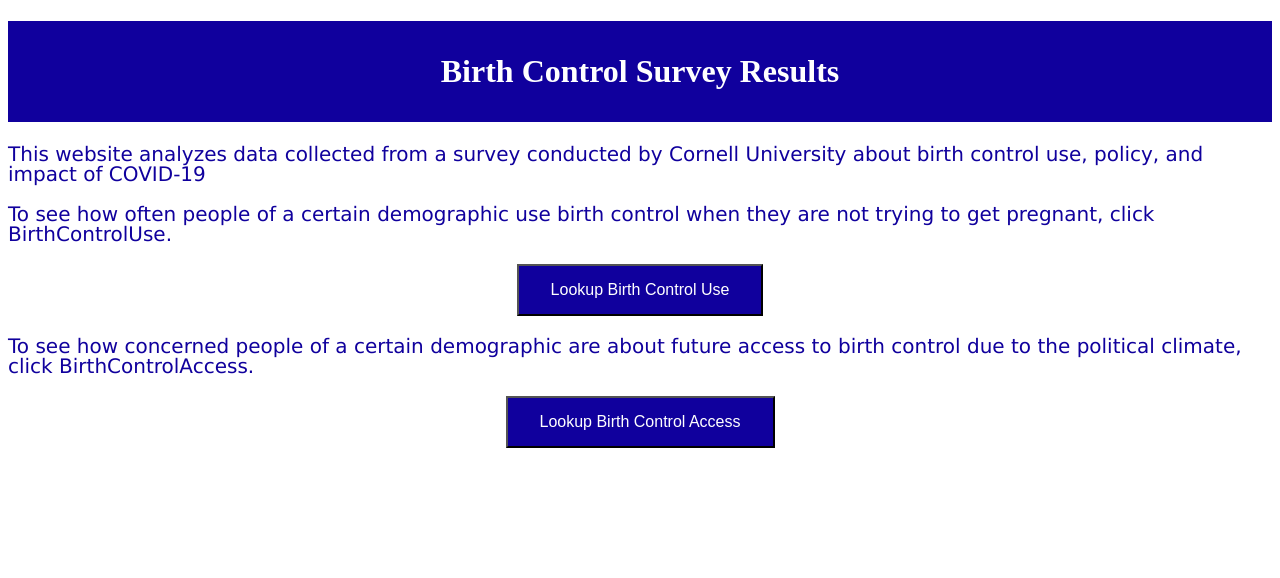
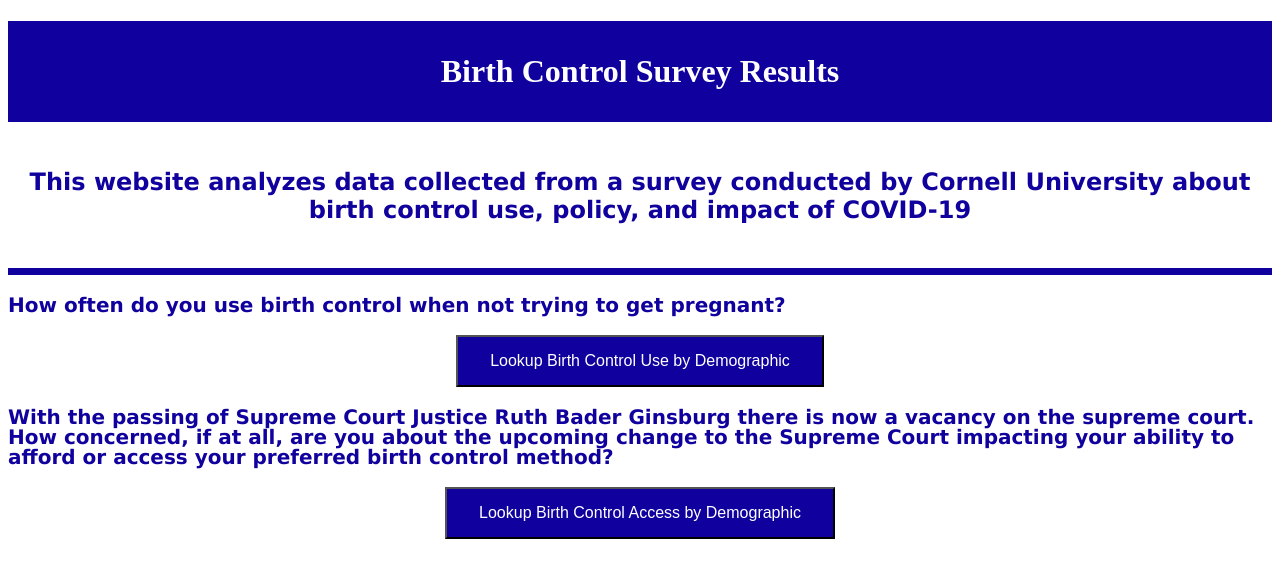
Before and after one commit to CS257-F23/team-project-d, a Flask app: page / in a window 1280 px wide. Shown: the top 578 px of the page. Run offline with Flask 3, Linux system fonts and the light colour scheme.

Commit message:
homepage done

```diff
--- a/templates/homepage.html
+++ b/templates/homepage.html
@@ -6,17 +6,18 @@
   </head>
 <body>
 
-  <p>This website analyzes data collected from a survey conducted by Cornell University about birth control use, policy, and impact of COVID-19</p>
-  <p>To see how often people of a certain demographic use birth control when they are not trying to get pregnant, click BirthControlUse.</p>
+  <h2>This website analyzes data collected from a survey conducted by Cornell University about birth control use, policy, and impact of COVID-19</h2>
+  <hr>
+  <p><strong> How often do you use birth control when not trying to get pregnant?</strong></p>
   <div class="button-container">
     <a href="http://127.0.0.1:5000/birth-control-use" target="_blank">
-        <button>Lookup Birth Control Use</button>
+        <button>Lookup Birth Control Use by Demographic</button>
     </a>
   </div>
-  <p>To see how concerned people of a certain demographic are about future access to birth control due to the political climate, click BirthControlAccess.</p>
+  <p><strong>With the passing of Supreme Court Justice Ruth Bader Ginsburg there is now a vacancy on the supreme court. How concerned, if at all, are you about the upcoming change to the Supreme Court impacting your ability to afford or access your preferred birth control method?</strong></p>
   <div class="button-container">
     <a href="http://127.0.0.1:5000/birth-control-access" target="_blank">
-        <button>Lookup Birth Control Access</button>
+        <button type="button">Lookup Birth Control Access by Demographic</button>
     </a>
   </div>
 
```
